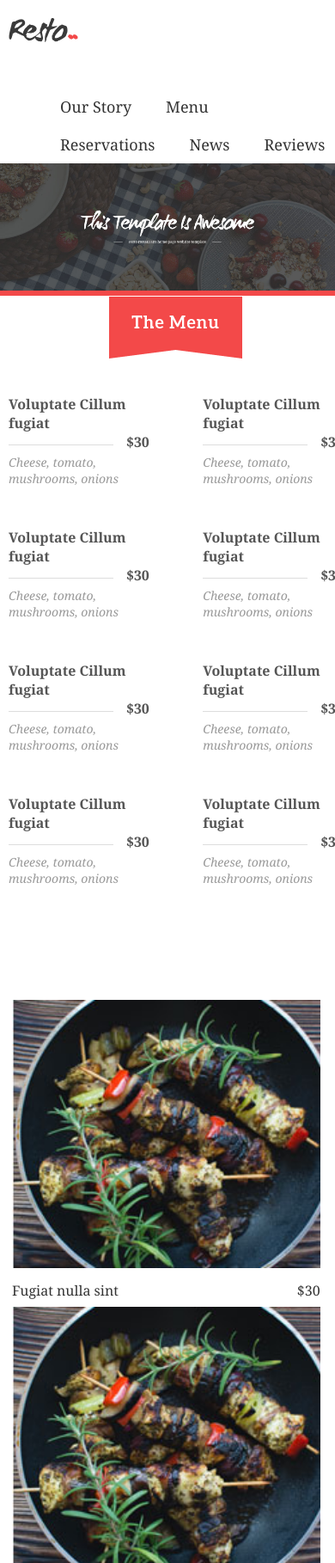
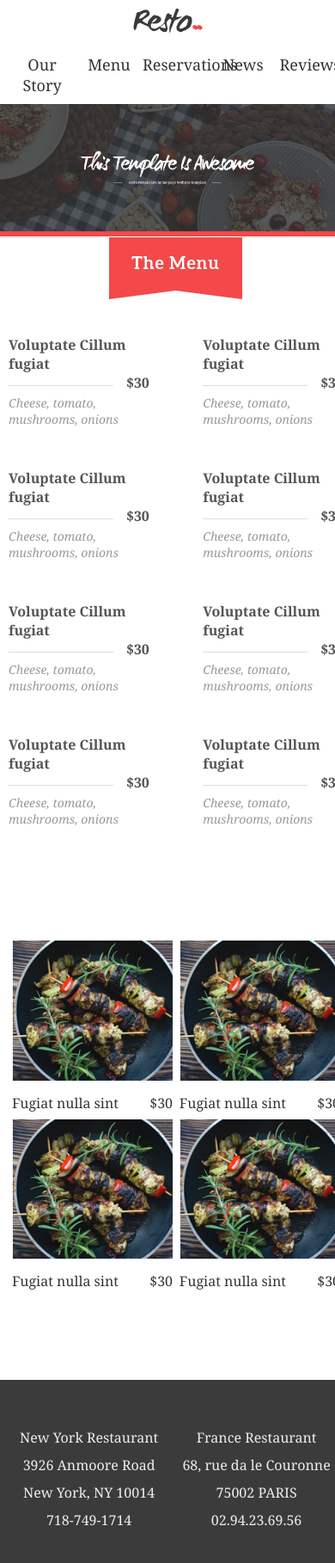
Before and after one commit to josewhitetower/JavaScriptES6, a plain HTML site: page psd-to-wp-master/index.html in a window 390 px wide. Shown: the top 1818 px of the page at 86% size. Drawn offline with Linux system fonts and the light colour scheme.

Commit message:
Tablet Styles

```diff
--- a/psd-to-wp-master/style.css
+++ b/psd-to-wp-master/style.css
@@ -188,16 +188,35 @@ footer a {
 /*tablets*/
 
 @media screen and (max-width:768px) {
+    header nav {
+        float: none;
+        clear: left;
+        width: 100%;
+    }
+    header nav ul {
+        margin: 0;
+        padding: 0;
+    }
+    h1.logo {
+        margin: 10px auto 0;
+        float: none;
+    }
+    header nav li {
+        margin: 10px 0;
+        width: 20%;
+        padding: 0;
+        text-align: center;
+    }
     #featured li {
-        width: 46%;
+        width: 48%;
+    }
+    footer ul {
+        width: 48%;
+        text-align: center;
     }
 }
 
 
 /*mobiles*/
 
-@media screen and (max-width:480px) {
-    #featured li {
-        width: 92%;
-    }
-}
+@media screen and (max-width:480px) {}
```
